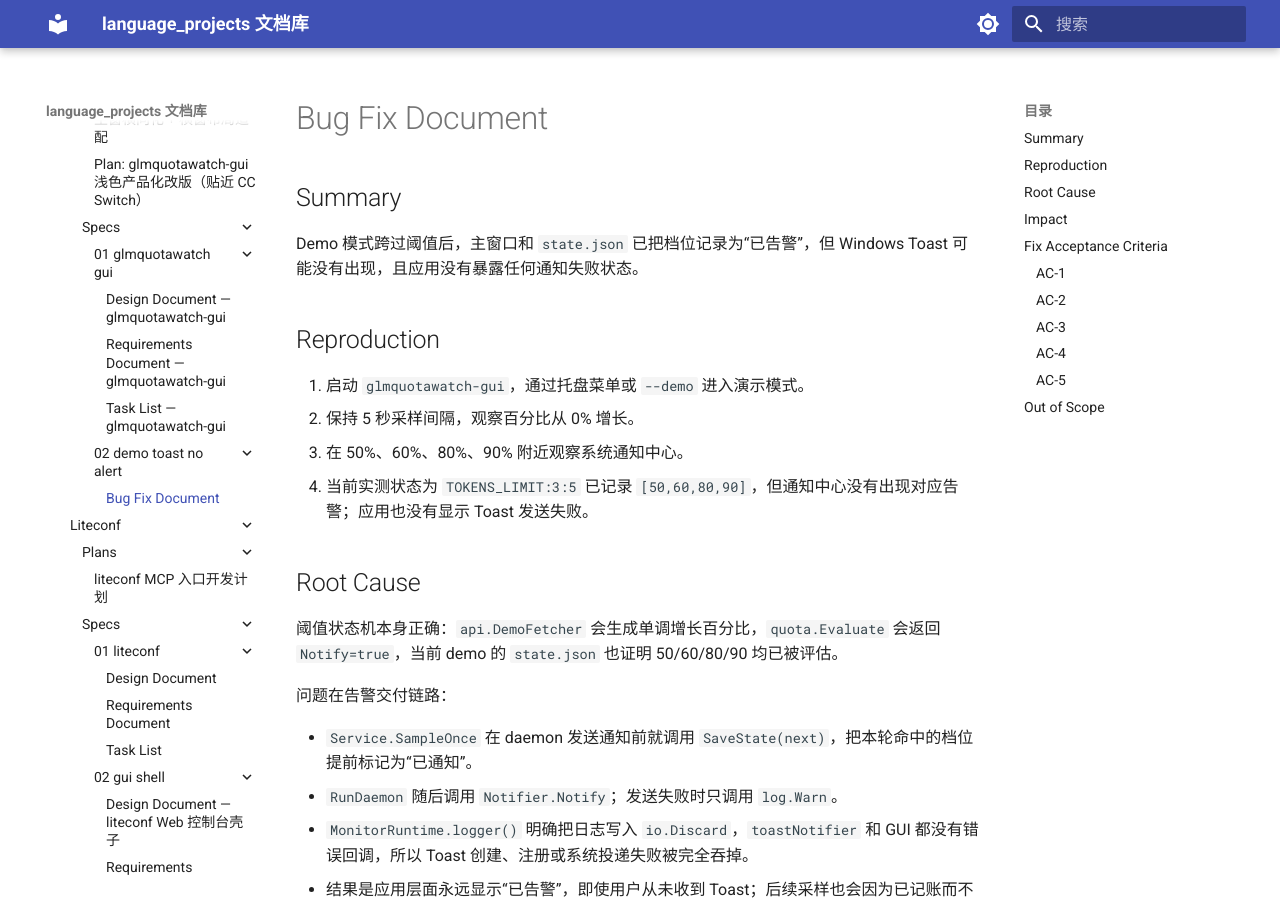
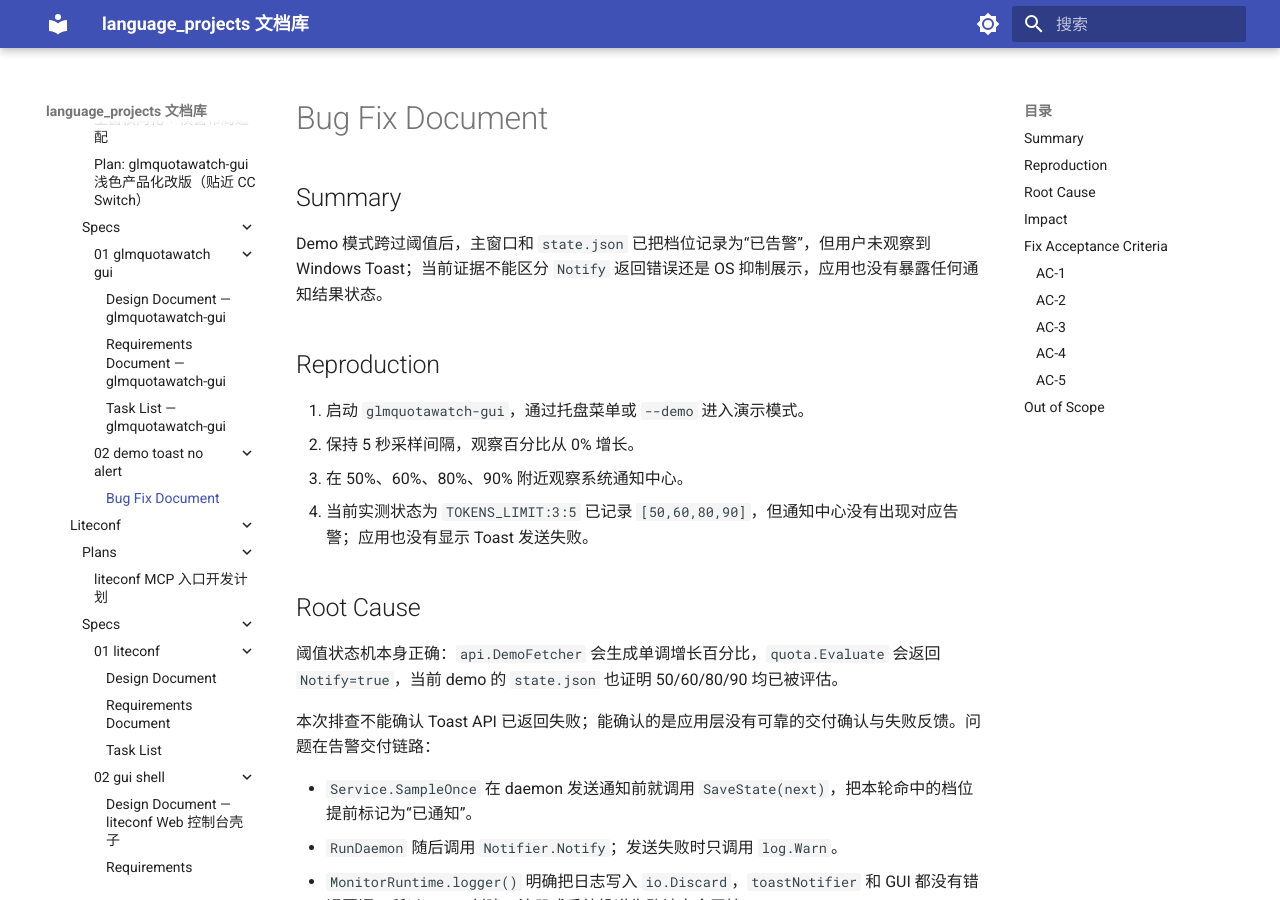
Before and after one commit to shihao-hub/td-language_projects, an MkDocs documentation site: the page built from docs/projects/go_projects/glmquotawatch-gui/specs/02-demo-toast-no-alert/bugfix.md, in a window 1280 px wide and 900 px high. Built offline with MkDocs 1.6.1 and Material for MkDocs 9.7.7, drawn with Linux system fonts in a browser that asks for light colours.

Commit message:
docs: 修正通知失败结论
- 明确当前不能证明 Notify 已失败
- 强调缺少交付确认和失败反馈

```diff
--- a/docs/projects/go_projects/glmquotawatch-gui/specs/02-demo-toast-no-alert/bugfix.md
+++ b/docs/projects/go_projects/glmquotawatch-gui/specs/02-demo-toast-no-alert/bugfix.md
@@ -2,7 +2,7 @@
 
 ## Summary
 
-Demo 模式跨过阈值后，主窗口和 `state.json` 已把档位记录为“已告警”，但 Windows Toast 可能没有出现，且应用没有暴露任何通知失败状态。
+Demo 模式跨过阈值后，主窗口和 `state.json` 已把档位记录为“已告警”，但用户未观察到 Windows Toast；当前证据不能区分 `Notify` 返回错误还是 OS 抑制展示，应用也没有暴露任何通知结果状态。
 
 ## Reproduction
 
@@ -15,7 +15,7 @@ Demo 模式跨过阈值后，主窗口和 `state.json` 已把档位记录为“
 
 阈值状态机本身正确：`api.DemoFetcher` 会生成单调增长百分比，`quota.Evaluate` 会返回 `Notify=true`，当前 demo 的 `state.json` 也证明 50/60/80/90 均已被评估。
 
-问题在告警交付链路：
+本次排查不能确认 Toast API 已返回失败；能确认的是应用层没有可靠的交付确认与失败反馈。问题在告警交付链路：
 
 - `Service.SampleOnce` 在 daemon 发送通知前就调用 `SaveState(next)`，把本轮命中的档位提前标记为“已通知”。
 - `RunDaemon` 随后调用 `Notifier.Notify`；发送失败时只调用 `log.Warn`。
```
